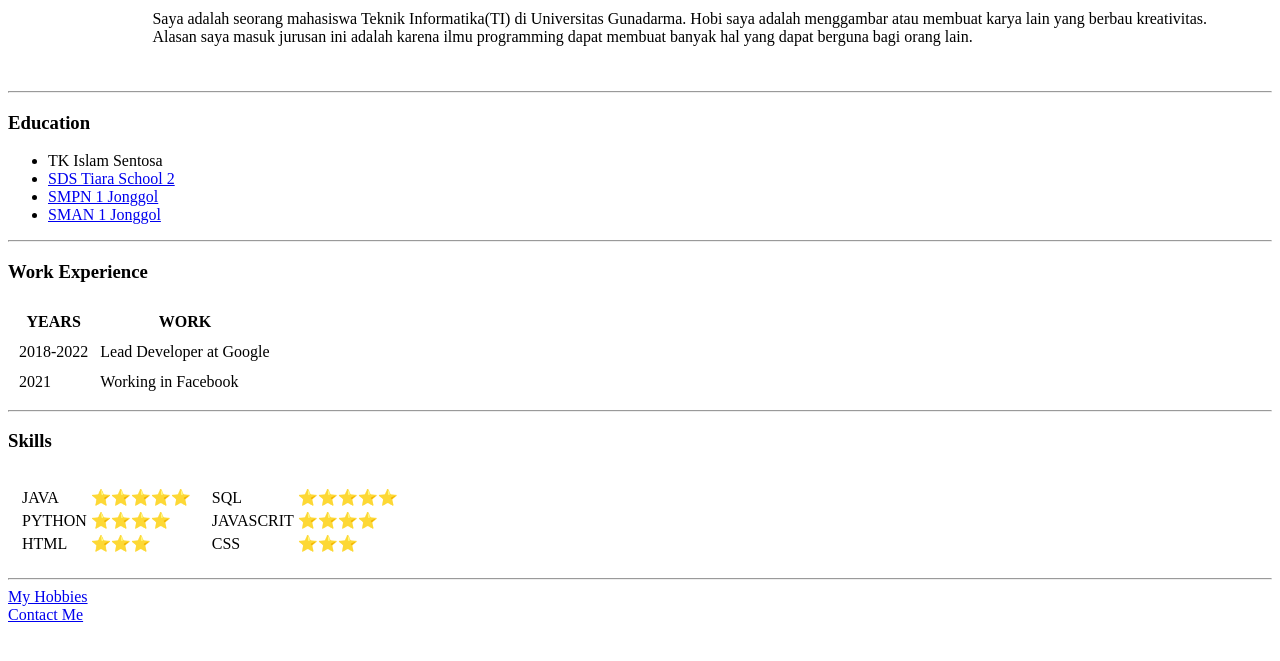
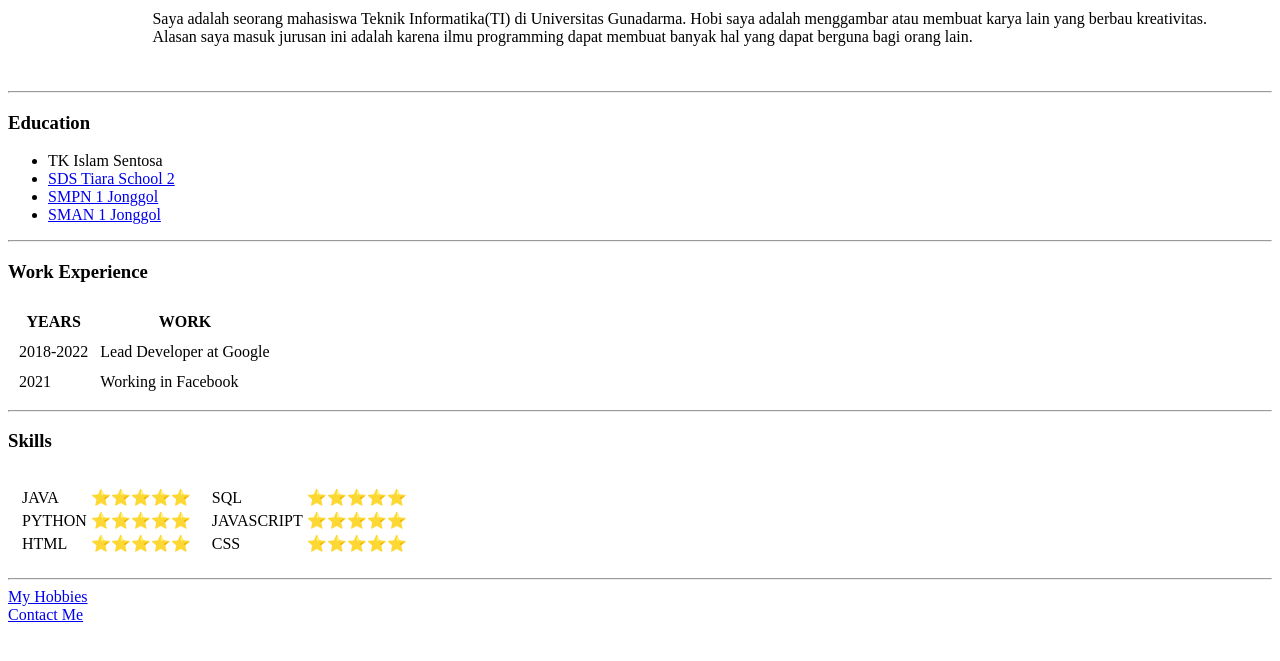
Before and after one commit to SahalN/CV, a plain HTML site: page index.html in a window 1280 px wide. Shown: the part 133-794 px from the top of the page. Drawn offline with Linux system fonts and the light colour scheme.

Commit message:
Update index.html

```diff
--- a/index.html
+++ b/index.html
@@ -71,11 +71,11 @@
           </tr>
           <tr>
             <td>PYTHON</td>
-            <td>⭐⭐⭐⭐</td>
+            <td>⭐⭐⭐⭐⭐</td>
           </tr>
           <tr>
             <td>HTML</td>
-            <td>⭐⭐⭐</td>
+            <td>⭐⭐⭐⭐⭐</td>
           </tr>
         </table>
       </td>
@@ -89,12 +89,12 @@
                 <td>⭐⭐⭐⭐⭐</td>
               </tr>
               <tr>
-                <td>JAVASCRIT</td>
-                <td>⭐⭐⭐⭐</td>
+                <td>JAVASCRIPT</td>
+                <td>⭐⭐⭐⭐⭐</td>
               </tr>
               <tr>
                 <td>CSS</td>
-                <td>⭐⭐⭐</td>
+                <td>⭐⭐⭐⭐⭐</td>
               </tr>
             </table>
           </td>
```
